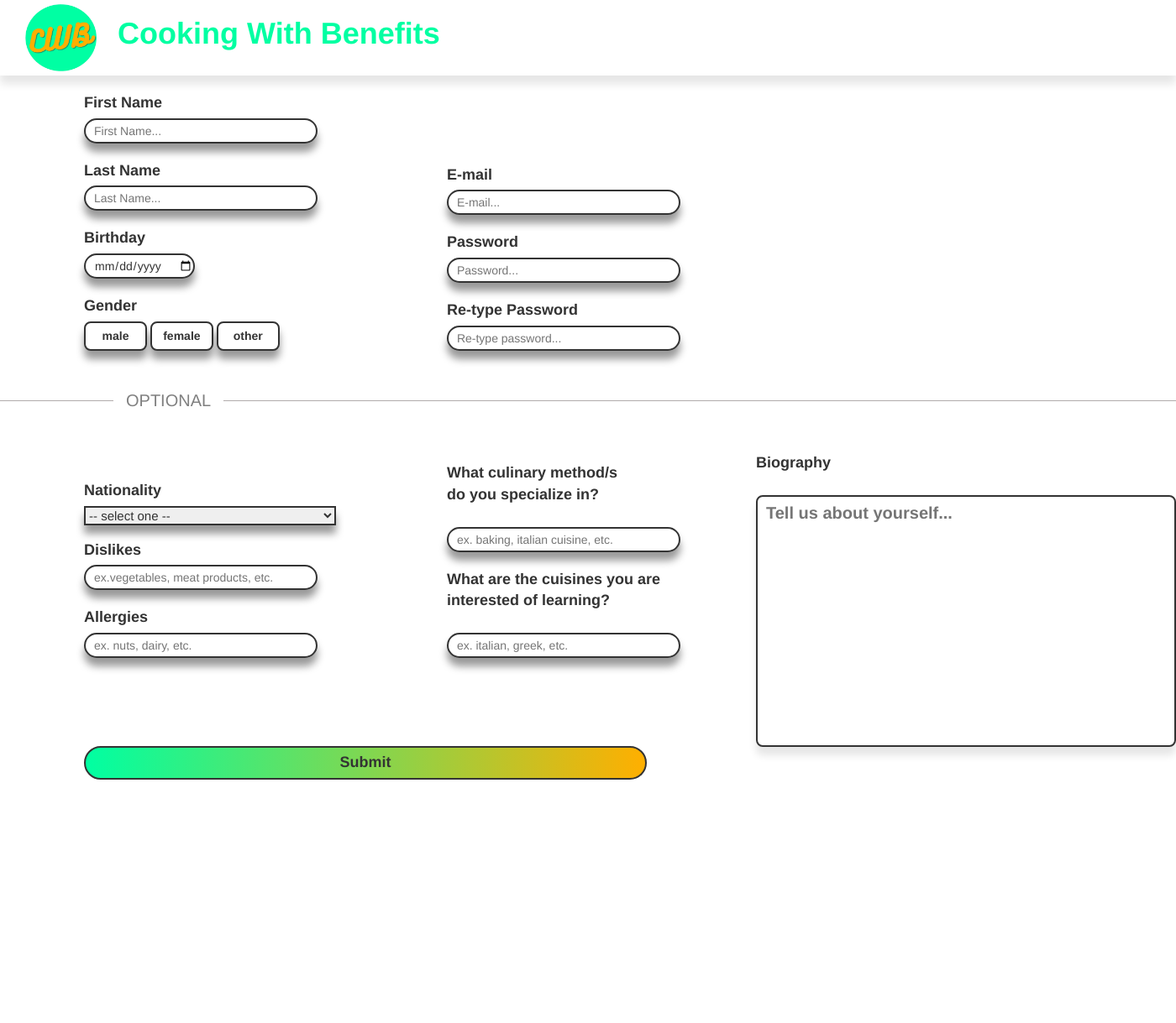
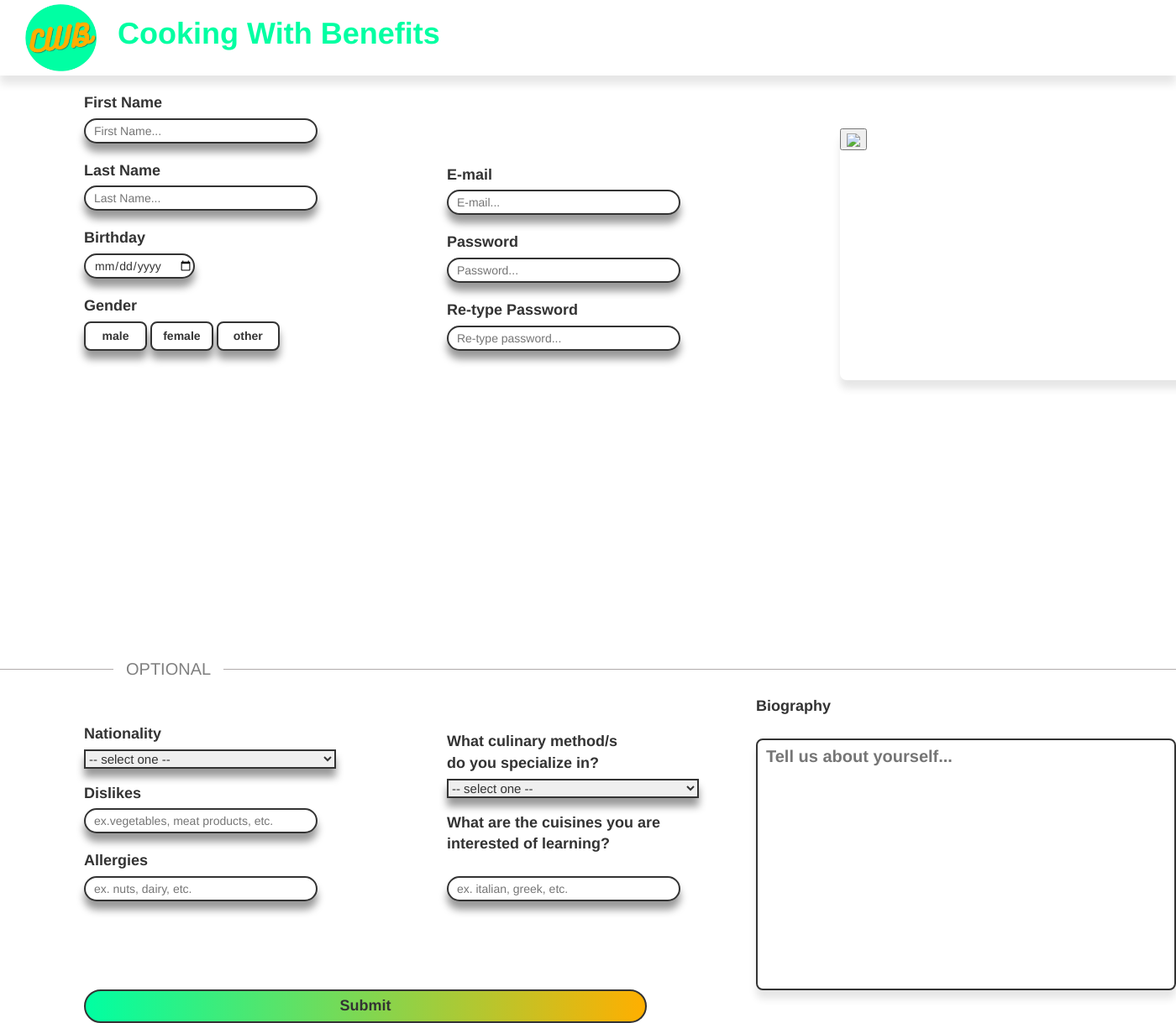
Before and after one commit to TheoDayo/Cooking_With_Benefits, a PHP site: page /registration.html in a window 1400 px wide. Shown: the whole page at 84% size. Before the commit the page ends 929 px from the top, so only its background shows below. Run offline with PHP 8.4, Linux system fonts and the light colour scheme.

Commit message:
edit and adding photo container

```diff
--- a/public/css/styles.css
+++ b/public/css/styles.css
@@ -1,3 +1,9 @@
+html,
+body {
+  max-width: 100%;
+  overflow-x: hidden;
+}
+
 /* information containers */
 .required-info-container {
   display: inline-block;
@@ -143,7 +149,7 @@ input:hover {
   margin-left: 15px;
 }
 
-/* dropdown */
+/* dropdowns*/
 .select-nationality {
   position: absolute;
   width: 300px;
@@ -153,6 +159,46 @@ input:hover {
   overflow: auto;
   box-shadow: 0px 10px 10px 0px rgba(0, 0, 0, 0.4);
 }
-option:hover {
+.select-specialization {
+  position: absolute;
+  width: 300px;
+  border: 2px solid;
+  height: auto;
+  font-size: 15px;
+  overflow: auto;
+  box-shadow: 0px 10px 10px 0px rgba(0, 0, 0, 0.4);
+}
+.select-nationality > option:hover {
   background-color: #00ffa2;
 }
+.select-specialization > option:hover {
+  background-color: #00ffa2;
+}
+
+/* Profile Picture */
+.profile-container {
+  bottom: 330px;
+  position: relative;
+  border: 1px;
+  left: 1000px;
+}
+.profile-container > input {
+  padding-left: 0px;
+  border: 0;
+  border-radius: 0px;
+  height: 30px;
+  box-shadow: none;
+  display: none;
+}
+
+.profile-image-container {
+  position: relative;
+  height: 300px;
+  width: 500px;
+  border-radius: 8px;
+  box-shadow: 0px 10px 10px 0px rgba(0, 0, 0, 0.1);
+}
+.profile-image-container > img {
+  height: 100px;
+  width: 100px;
+}
--- a/public/js/main.js
+++ b/public/js/main.js
@@ -37,3 +37,18 @@ function showUser(str) {
     xmlhttp.send();
   }
 }
+
+window.addEventListener("load", function () {
+  document
+    .querySelector('input[type="file"]')
+    .addEventListener("change", function () {
+      if (this.files && this.files[0]) {
+        var img = document.querySelector("#profileImg");
+        img.onload = () => {
+          URL.revokeObjectURL(img.src); // no longer needed, free memory
+        };
+
+        img.src = URL.createObjectURL(this.files[0]); // set src to blob url
+      }
+    });
+});
--- a/registration.html
+++ b/registration.html
@@ -121,6 +121,17 @@
           </table>
         </div>
         <br><br><br>
+
+        <!--profile upload -->
+        <div class="profile-container">
+          <input type="file" name="file_upload" value="" />
+          <br>
+          <div class="profile-image-container">
+
+            <button type="button" onclick="
+            "><img id="profileImg" src="#"></button>
+          </div>
+        </div>
         <div class="hr-text">
           <span>
             OPTIONAL
@@ -367,16 +378,21 @@
                 <!-- specialization -->
                 <div class="specialization-container">
                   <br>
-                  <label for="specialization"><b>What culinary method/s<br /> do you specialize in?</b></label>
-                  <br><br />
-                  <input type="text" name="specialization" size="30"
-                    placeholder="ex. baking, italian cuisine, etc."></input>
+                  <label for="specialization"><b>What culinary method/s<br /> do you specialize in?</b></label><br>
+                  <select name="specialization" class="select-specialization"
+                    onmousedown="if(this.options.length>3){this.size=4;}" onchange="this.size=0" onblur="this.size=0;">
+                    <option value="">-- select one --</option>
+                    <option value="cuisine">Cuisine</option>
+                    <option value="baking">Baking</option>
+                    <option value="mixology">Drink-making</option>
+                  </select>
                 </div>
               </td>
             </tr>
             <tr>
               <td>
                 <!-- learn  -->
+                <br>
                 <div class="learn-container">
                   <br>
                   <label for="learn"><b>
```
